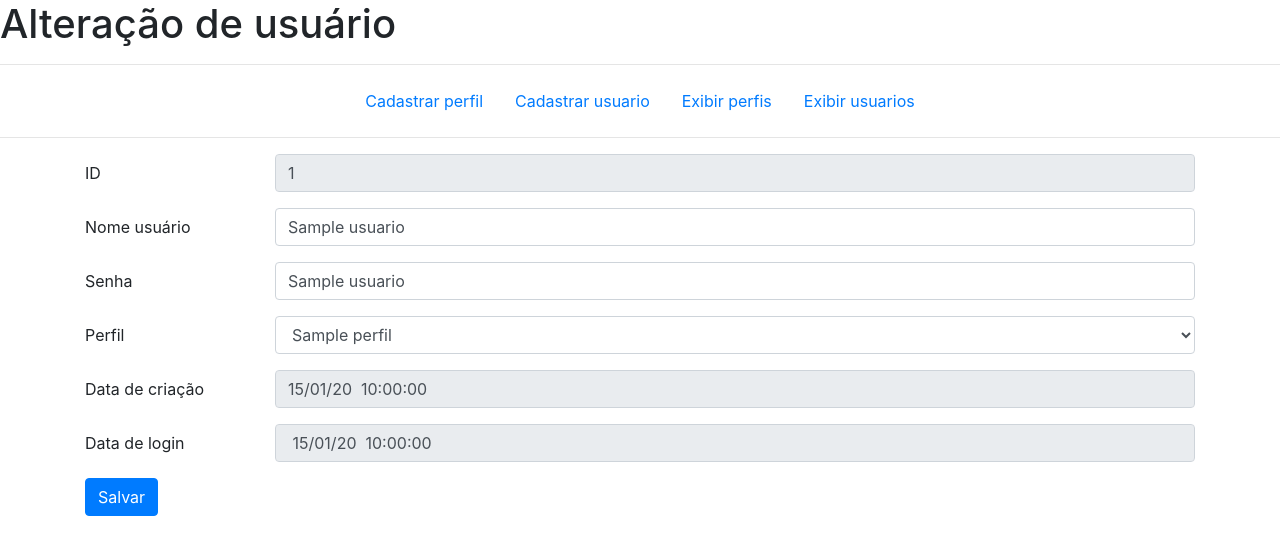
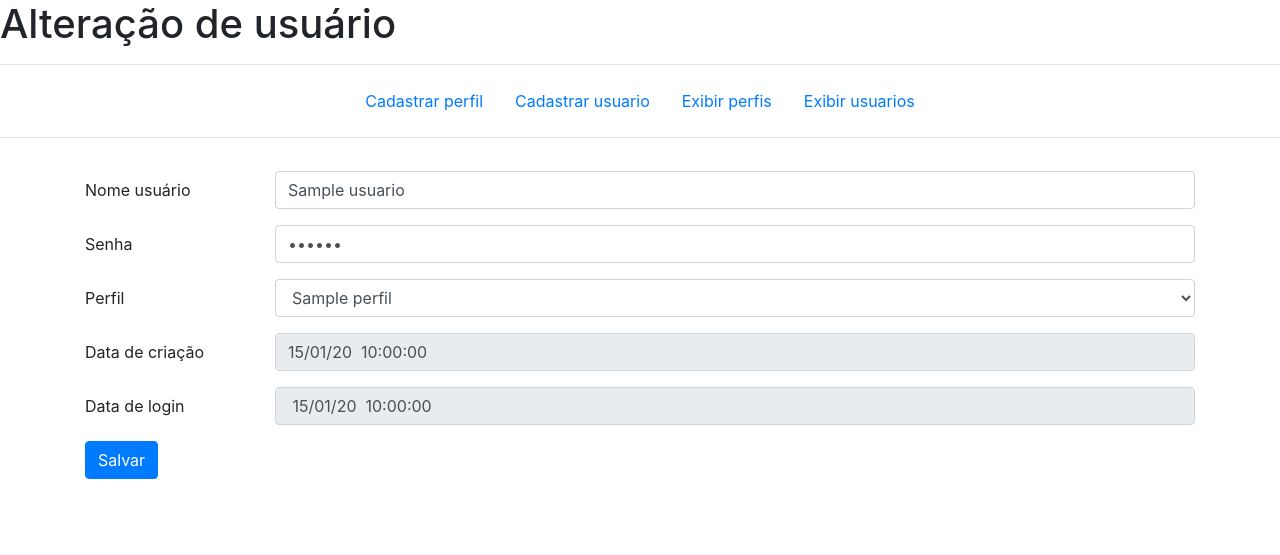
Before and after one commit to phmm13/akerDesafio, a PHP site: page /view/alteraUsuario.php?id=1 in a window 1280 px wide. Shown: the top 555 px of the page. Run offline with PHP 8.4, Linux system fonts and the light colour scheme; the visitor is signed in with stand-in values (Sample User, id 1); tables that the repository leaves empty hold one stand-in row (values such as "Sample post").

Commit message:
Correções no formulario.

```diff
--- a/web/controller/processaAlterarUsuario.php
+++ b/web/controller/processaAlterarUsuario.php
@@ -7,11 +7,10 @@
     include_once '../model/User.php';
     include_once '../model/Profile.php';
 
-    $idUser = $_POST['id'];
+    $idUser = $_POST["id"];
     $name = $_POST['nome'];
-    $password = $_POST['senha'];
+    $password = $_POST['password'];
     $idProfile = $_POST['perfil'];
-
     $user = new User();
     $user->setIdUser($idUser);
     $user->setName($name);
--- a/web/view/alteraPerfil.php
+++ b/web/view/alteraPerfil.php
@@ -48,7 +48,7 @@ include_once "../verificacaoLogin.php";
                 <div class="form-group row">
                     <label for="inputName" class="col-sm-2 col-form-label">Nome do Perfil</label>
                     <div class="col-sm-10">
-                        <input type="text" name="nome" class="form-control" placeholder="Perfil" value=<?php echo $profile->getName() ?>>
+                        <input type="text" name="nome" class="form-control" placeholder="Perfil" value=<?php echo $profile->getName() ?> required>
                     </div>
                 </div>
                 <button type="submit" class="btn btn-primary">Salvar</button>
--- a/web/view/alteraUsuario.php
+++ b/web/view/alteraUsuario.php
@@ -44,26 +44,24 @@ $user = $user->getUserById();
         <hr>
         <div class="container">
             <form action="../controller/processaAlterarUsuario.php" method="POST">
-                <input type="hidden" name="id" value="<?php echo $user->getIdUser(); ?>">
 
                 <div class="form-group row">
-                    <label for="inputName" class="col-sm-2 col-form-label">ID</label>
                     <div class="col-sm-10">
-                        <input type="text" name="id" class="form-control" id="inputEmail3" value="<?php echo $user->getIdUser(); ?>" disabled="">
+                        <input type="hidden" name="id" class="form-control" id="inputEmail3" value="<?php echo $user->getIdUser(); ?>">
                     </div>
                 </div>
                 <div class="form-group row">
                     <label for="inputName" class="col-sm-2 col-form-label">Nome usuário</label>
                     <div class="col-sm-10">
-                        <input type="text" name="nome" class="form-control" id="inputEmail3" value="<?php echo $user->getName(); ?>">
+                        <input type="text" name="nome" class="form-control" id="inputEmail3" value="<?php echo $user->getName(); ?>" required>
                     </div>
                 </div>
 
 
                 <div class="form-group row">
-                    <label for="inputName" class="col-sm-2 col-form-label">Senha</label>
+                    <label for="inputPassword" class="col-sm-2 col-form-label">Senha</label>
                     <div class="col-sm-10">
-                        <input type="text" name="password" class="form-control" id="inputEmail3" value="<?php echo $user->getName(); ?>">
+                        <input type="password" name="password" class="form-control" id="inputEmail3" value="<?php echo $user->getPassword(); ?>" required>
                     </div>
                 </div>
 
@@ -86,17 +84,17 @@ $user = $user->getUserById();
 
 
                 <div class="form-group row">
-                    <label for="inputName" class="col-sm-2 col-form-label">Data de criação</label>
+                    <label for="inputDateCreation" class="col-sm-2 col-form-label">Data de criação</label>
                     <div class="col-sm-10">
-                        <input type="text" name="id" class="form-control" id="inputEmail3" value="<?php echo $user->getDateCreation(); ?>" disabled="">
+                        <input type="text" name="dataCriacao" class="form-control" id="inputEmail3" value="<?php echo $user->getDateCreation(); ?>" disabled="">
                     </div>
                 </div>
 
 
                 <div class="form-group row">
-                    <label for="inputName" class="col-sm-2 col-form-label">Data de login</label>
+                    <label for="inputDateLogin" class="col-sm-2 col-form-label">Data de login</label>
                     <div class="col-sm-10">
-                        <input type="text" name="id" class="form-control" id="inputEmail3" value=" <?php echo $user->getDateLogin(); ?>" disabled="">
+                        <input type="text" name="dataLogin" class="form-control" id="inputEmail3" value=" <?php echo $user->getDateLogin(); ?>" disabled="">
                     </div>
                 </div>
 
--- a/web/view/inserirPerfil.php
+++ b/web/view/inserirPerfil.php
@@ -36,7 +36,7 @@ include_once "../verificacaoLogin.php";
                 <div class="form-group row">
                     <label for="inputName" class="col-sm-2 col-form-label">Nome do Perfil</label>
                     <div class="col-sm-10">
-                        <input type="text" name="nome" class="form-control" placeholder="Perfil">
+                        <input type="text" name="nome" class="form-control" placeholder="Perfil" required>
                     </div>
                 </div>
                 <button type="submit" class="btn btn-primary">Cadastrar</button>
--- a/web/view/inserirUsuario.php
+++ b/web/view/inserirUsuario.php
@@ -43,14 +43,14 @@ $profileList = $profile->listProfile();
                 <div class="form-group row">
                     <label for="inputName" class="col-sm-2 col-form-label">Nome usuário</label>
                     <div class="col-sm-10">
-                        <input type="text" name="nome" class="form-control" id="inputEmail3" placeholder="Email">
+                        <input type="text" name="nome" class="form-control" id="inputEmail3" placeholder="Email" required>
                     </div>
                 </div>
 
                 <div class="form-group row">
                     <label for="inputPassword" class="col-sm-2 col-form-label">Senha</label>
                     <div class="col-sm-10">
-                        <input type="password" name="password" class="form-control" id="inputEmail3" placeholder="Email">
+                        <input type="password" name="password" class="form-control" id="inputEmail3" placeholder="Email" required>
                     </div>
                 </div>
 
--- a/web/view/listarUsuario.php
+++ b/web/view/listarUsuario.php
@@ -36,6 +36,7 @@ $listUser = $user->listUser();
             <li class="nav-item">
                 <a class="nav-link" href="listarUsuario.php">Exibir usuarios</a>
             </li>
+
         </ul>
         <hr>
         <?php
```
